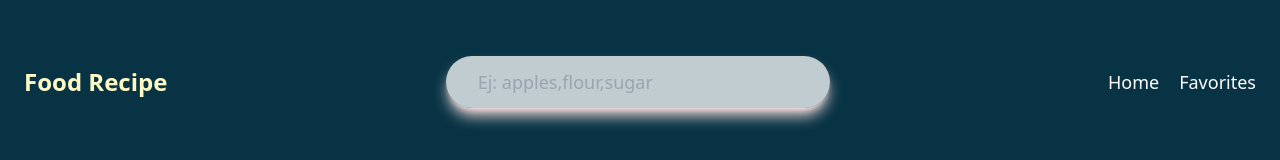
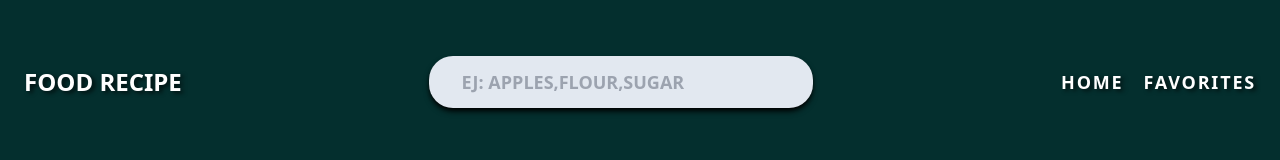
Before and after one commit to NatalioDev/food-recipe-v2, a React (Vite) app: page /recipe-details/1 in a window 1280 px wide. Shown: the top 160 px of the page. Built offline with nearby package versions, Linux system fonts and the light colour scheme; no server answers.

Commit message:
upgrade styles

```diff
--- a/package.json
+++ b/package.json
@@ -16,7 +16,8 @@
     "lru-cache": "^11.0.2",
     "react": "^18.2.0",
     "react-dom": "^18.2.0",
-    "react-router-dom": "^7.1.3"
+    "react-router-dom": "^7.1.3",
+    "tailwindcss-textshadow": "^2.1.3"
   },
   "devDependencies": {
     "@eslint/config-array": "^0.19.1",
--- a/src/App.tsx
+++ b/src/App.tsx
@@ -8,7 +8,7 @@ function App() {
 
   return (
     <>
-      <div className="min-h-screen p-6 bg-cyan-950 text-yellow-100 text-lg">
+      <div className="min-h-screen p-6 bg-teal-950 text-yellow-100 text-lg">
         <Header/>
         <Routes>
           <Route path="/" element={<Home/>}/>
--- a/src/components/Header.tsx
+++ b/src/components/Header.tsx
@@ -7,7 +7,7 @@ const Header = () => {
     <header>
         {/* Title app */}
         <div className=" flex justify-between items-center py-8 container mx-auto flex-col gap-5 lg:flex-row lg:gap-0">
-            <h2 className="text-2xl font-semibold">
+            <h2 className="text-2xl font-bold uppercase text-white drop-shadow-[3px_2px_2px_rgba(0,0,0,0.7)]">
                 <NavLink to={"/"}>Food Recipe</NavLink>
             </h2>
 
@@ -18,7 +18,7 @@ const Header = () => {
           <li>
             <NavLink
               to="/"
-              className={({isActive})=> isActive ? "text-cyan-500" : "text-white hover:text-cyan-300 duration-300" }
+              className={({isActive})=> isActive ? "text-teal-900 font-bold uppercase [-webkit-text-stroke:0.5px_white] tracking-widest" : "font-bold uppercase text-white drop-shadow-[3px_2px_2px_rgba(0,0,0,0.7)] hover:text-[#2ecc71] duration-300 tracking-widest" }
             >
               Home
             </NavLink>
@@ -26,7 +26,7 @@ const Header = () => {
           <li>
             <NavLink
               to="/favorites"
-              className={({isActive})=> isActive ? "text-cyan-500" : "text-white hover:text-cyan-300 duration-300" }
+              className={({isActive})=> isActive ? "text-teal-900 font-bold uppercase [-webkit-text-stroke:0.5px_white] tracking-widest" : "font-bold uppercase text-white drop-shadow-[3px_2px_2px_rgba(0,0,0,0.7)] hover:text-[#2ecc71] duration-300 tracking-widest" }
             >
               Favorites
             </NavLink>
--- a/src/components/InputSearch.tsx
+++ b/src/components/InputSearch.tsx
@@ -21,7 +21,7 @@ const InputSearch = () => {
                 value={searchParam}
                 placeholder="Ej: apples,flour,sugar"
                 onChange={(e) => setSearchParam(e.target.value)}
-                className="bg-white/75 p-3 px-8 rounded-full outline-none shadow-lg shadow-red-100 focus:shadow-red-200
+                className="bg-slate-200 text-teal-950 font-bold uppercase p-3 px-8 rounded-3xl outline-none shadow-md shadow-black focus:shadow-teal-600
                 lg:w-96
                 "
             />
--- a/src/components/ItemRecipe.tsx
+++ b/src/components/ItemRecipe.tsx
@@ -1,24 +1,41 @@
-import { Link } from "react-router-dom"
+import { Link } from "react-router-dom";
+import { useState } from "react";
 
-const ItemRecipe = ({ title, image, id }: { title: string; image: string; id: string } ) => {
+const ItemRecipe = ({ title, image, id }: { title: string; image: string; id: string }) => {
+  const [isHovered, setIsHovered] = useState(false);
+
+  const handleHover = (hovering: boolean) => setIsHovered(hovering);
+
   return (
-    <div className="flex flex-col w-80 overflow-hidden p-5 bg-white/75 shadow-xl gap-5 border-2 rounded-2xl border-white">
-      <div className="h-40 flex justify-center overflow-hidden items-center rounded-xl">
-        <img src={image} alt="recipe" className="block w-full" />
+    <div
+      className="relative flex flex-col w-80 h-80 overflow-hidden bg-black/50 shadow-xl border-2 rounded-2xl border-teal-900"
+      onMouseEnter={() => handleHover(true)}
+      onMouseLeave={() => handleHover(false)}
+      onClick={() => handleHover(!isHovered)} // Para dispositivos móviles
+    >
+      {/* Imagen siempre visible */}
+      <div className="h-full w-full">
+        <img src={image} alt="recipe" className="block w-full h-full object-cover" />
       </div>
-      <div>
-        <h3 className="font-bold text-2xl truncate text-black">
+
+      {/* Contenido que aparece con el reveal */}
+      <div
+        className={`absolute inset-0 bg-black/60 transition-opacity duration-300 flex flex-col justify-center items-center gap-5 p-5 ${
+          isHovered ? "opacity-100" : "opacity-0 pointer-events-none"
+        }`}
+      >
+        <h3 className="font-bold text-2xl text-teal-400 text-center line-clamp-2 overflow-hidden">
           {title}
         </h3>
         <Link
           to={`/recipe-details/${id}`}
-          className="text-sm p-3 mt-5 px-8 rounded-lg uppercase font-medium tracking-wider inline-block shadow-md bg-black text-white"
+          className="text-sm p-3 px-4 rounded-lg uppercase tracking-wider inline-block shadow-md bg-teal-700 text-white font-semibold"
         >
           Recipe Details
         </Link>
       </div>
     </div>
-  )
-}
+  );
+};
 
-export default ItemRecipe
+export default ItemRecipe;
--- a/tailwind.config.js
+++ b/tailwind.config.js
@@ -7,5 +7,7 @@ export default  {
     theme: {
       extend: {},
     },
-    plugins: [],
+    plugins: [
+      require('tailwindcss-textshadow'),
+    ],
   }
--- a/vite.config.ts
+++ b/vite.config.ts
@@ -1,5 +1,5 @@
 import { defineConfig } from 'vitest/config'
-import react from '@vitejs/plugin-react'
+import react from '@vitejs/plugin-react';
 
 // https://vitejs.dev/config/
 export default defineConfig({
```
Also changed, not shown: 1 other file (tests, documents, lock files or other folders).
